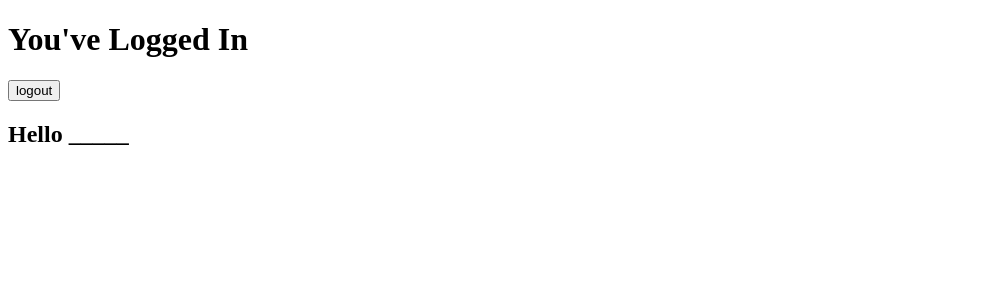
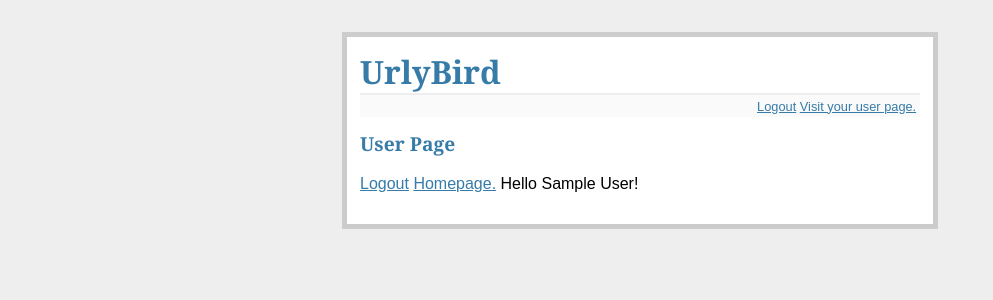
Before and after one commit to tiyd-python-2015-01/urly-bird, a Flask app: page /user_page in a window 1280 px wide. Shown: the top 300 px of the page, without its empty margins (0-993 px from the left). Run offline with Flask 2, Linux system fonts and the light colour scheme; the visitor is signed in with stand-in values (Sample User, id 1); data comes from the database, SQL or seed files in the repository.

Commit message:
Added style sheet,flashes and metanav

```diff
--- /dev/null
+++ b/bitly_clone/bitly/static/style.css
@@ -0,0 +1,18 @@
+body            { font-family: sans-serif; background: #eee; }
+a, h1, h2       { color: #377ba8; }
+h1, h2          { font-family: 'Georgia', serif; margin: 0; }
+h1              { border-bottom: 2px solid #eee; }
+h2              { font-size: 1.2em; }
+
+.page           { margin: 2em auto; width: 35em; border: 5px solid #ccc;
+                  padding: 0.8em; background: white; }
+.entries        { list-style: none; margin: 0; padding: 0; }
+.entries li     { margin: 0.8em 1.2em; }
+.entries li h2  { margin-left: -1em; }
+.add-entry      { font-size: 0.9em; border-bottom: 1px solid #ccc; }
+.add-entry dl   { font-weight: bold; }
+.metanav        { text-align: right; font-size: 0.8em; padding: 0.3em;
+                  margin-bottom: 1em; background: #fafafa; }
+.flash          { background: #cee5F5; padding: 0.5em;
+                  border: 1px solid #aacbe2; }
+.error          { background: #f0d6d6; padding: 0.5em; }
--- a/bitly_clone/bitly/templates/index.html
+++ b/bitly_clone/bitly/templates/index.html
@@ -1,10 +1,6 @@
 {% extends "layout.html" %}
 
 {% block body %}
-<h1>Welcome to URLy Bird</h1>
-<div>
-<a href="/login">Login</a>
-</div>
 <div>
 <a href="/register">Register</a>
 </div>
--- a/bitly_clone/bitly/templates/layout.html
+++ b/bitly_clone/bitly/templates/layout.html
@@ -1,9 +1,21 @@
-<!DOCTYPE html>
-<html>
-<head>
-  <title>URLy Bird</title>
-</head>
-<body>
+
+<!doctype html>
+<title>UrlyBird</title>
+<link rel = stylesheet type = text/css href = "{{ url_for('static', filename = 'style.css')}}">
+<div class = page>
+  <h1>UrlyBird</h1>
+  <div class = metanav>
+  {% if current_user.is_authenticated() %}
+  <a href="{{ url_for('logoff') }}">Logout</a>
+  <a href="/user_page">Visit your user page.</a>
+  {% else %}
+  <a href = "{{ url_for('register') }}">Register</a>
+  <a href="{{ url_for('login') }}">Log in</a>
+
+  {% endif %}
+  </div>
+  {% for message in get_flashed_messages() %}
+    <div class=flash>{{ message }}</div>
+  {% endfor %}
   {% block body %}{% endblock %}
-</body>
-</html>
+</div>
--- a/bitly_clone/bitly/templates/user_page.html
+++ b/bitly_clone/bitly/templates/user_page.html
@@ -1,9 +1,13 @@
 {% extends "layout.html" %}
+{% block body %}
+<h2>User Page</h2>
+<br>
+  {% if current_user.is_authenticated() %}
+  <a href="{{ url_for('logoff') }}">Logout</a>
+  <a href="/index">Homepage.</a>
 
-{% block body %}
-<h1>You've Logged In</h1>
-<form action="{{ url_for('logoff') }}" method="GET">
-  <input type="submit" value="logout"/>
-<h2>Hello _____</h2>
-</form>
+    Hello {{ current_user.name }}!
+  {% endif %}
+</br>
+<br>
 {% endblock %}
--- a/bitly_clone/bitly/views.py
+++ b/bitly_clone/bitly/views.py
@@ -25,7 +25,7 @@ def login():
         if user and user.check_password(form.password.data):
             login_user(user)
             flash("Logged in successfully.")
-            return render_template("logged_in.html")
+            return redirect(request.args.get("next") or url_for("index"))
         else:
             flash("That email or password is not correct.")
 
```
Also changed, not shown: bitly_clone/UrlyBird.html (added, +26 -0 lines), bitly_clone/UrlyBird_files/style.css (added, +18 -0 lines), bitly_clone/migrations/versions/1f1dfdb45cc_.py (added, +26 -0 lines), 4 other files.
